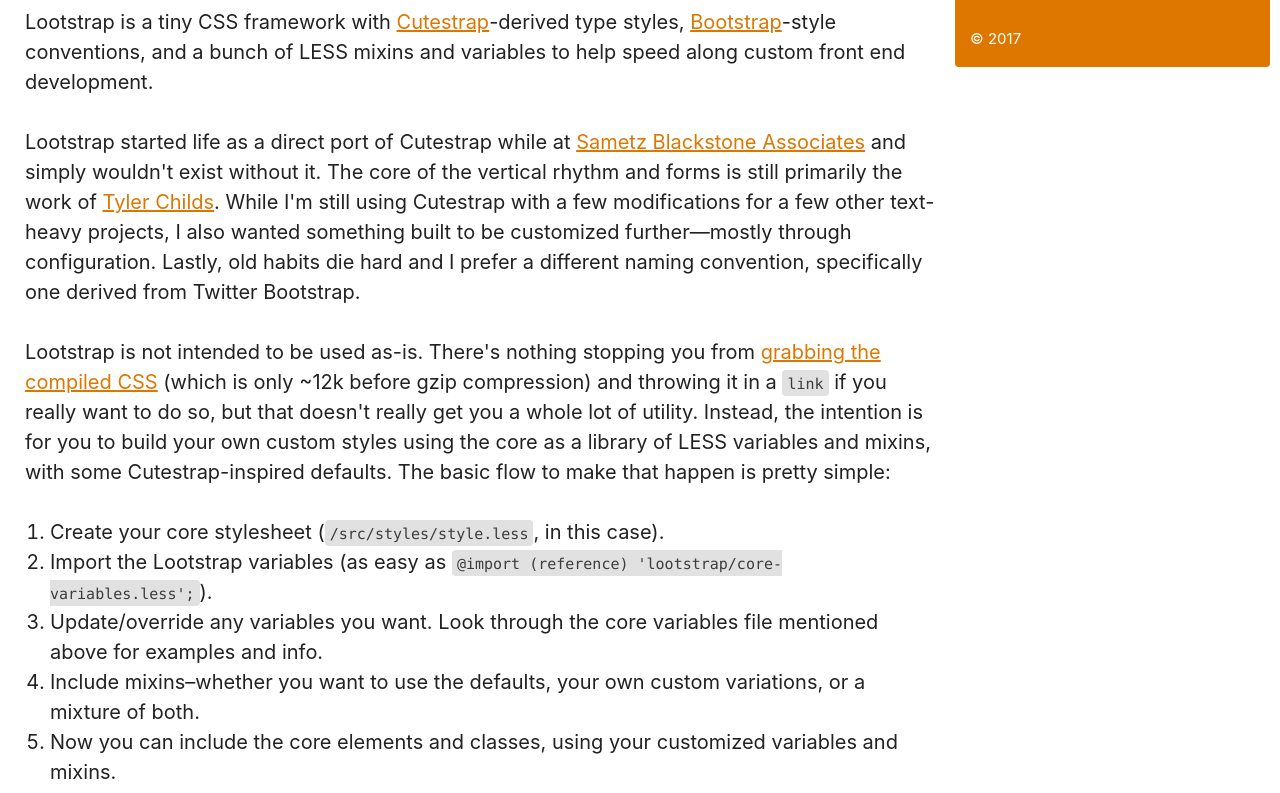
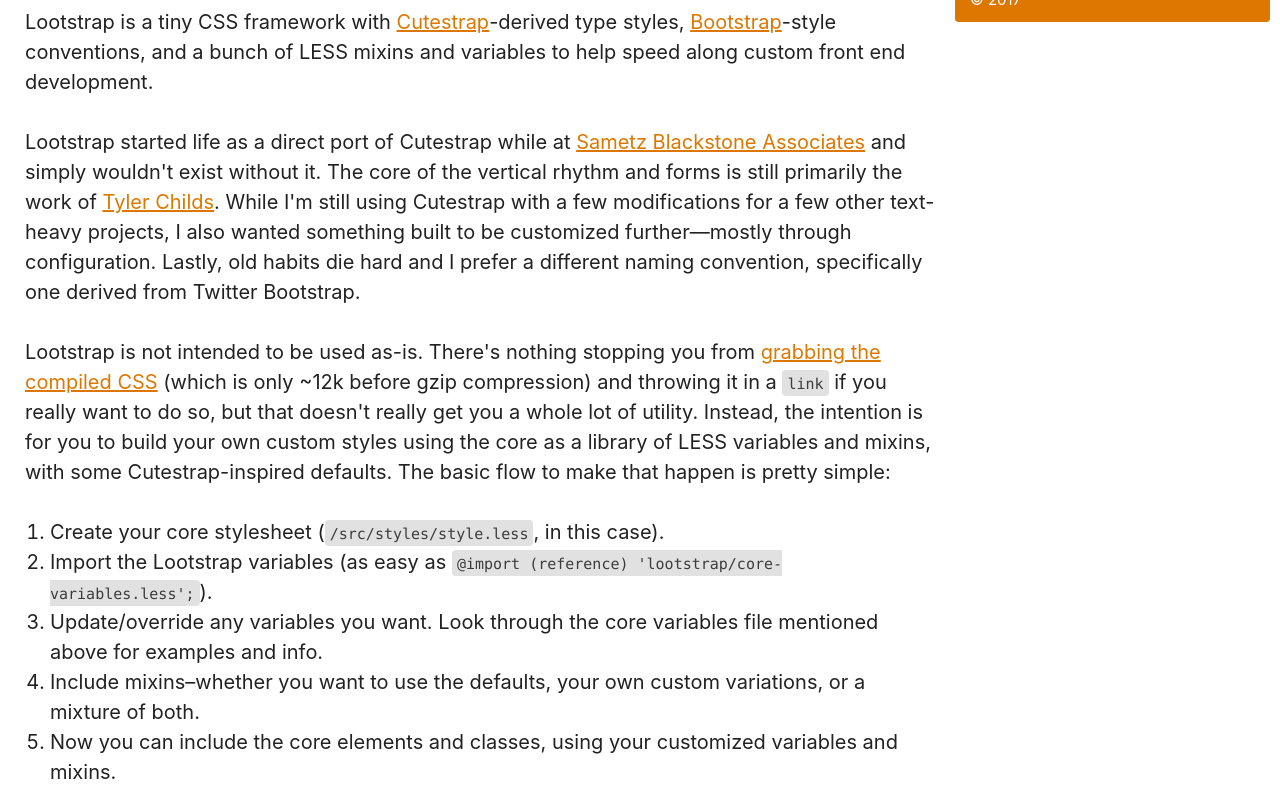
Before and after one commit to lukehler/lootstrap, a plain HTML site: page index.html in a window 1280 px wide. Shown: the part 173-966 px from the top of the page. Drawn offline with Linux system fonts and the light colour scheme.

Commit message:
Footer cleanup.

```diff
--- a/index.html
+++ b/index.html
@@ -97,9 +97,8 @@
 			<footer id="site-footer" role="contentinfo">
 				<div class="grid-inner bg-primary">
 					<p><a href="https://lukehler.github.io/lootstrap">site</a>
-						<br />
 						<a href="https://github.com/lukehler/lootstrap">repository</a>
-					<p><small>&copy; 2017</small>
+						<small>&copy; 2017</small>
 				</div>
 			</footer>
 
--- a/style.css
+++ b/style.css
@@ -1027,6 +1027,10 @@
 footer:last-child {
   margin-bottom: 0;
 }
+footer a,
+footer small {
+  display: block;
+}
 nav a {
   border-radius: 0.3rem;
   border: none;
```
Also changed, not shown: style.min.css.
